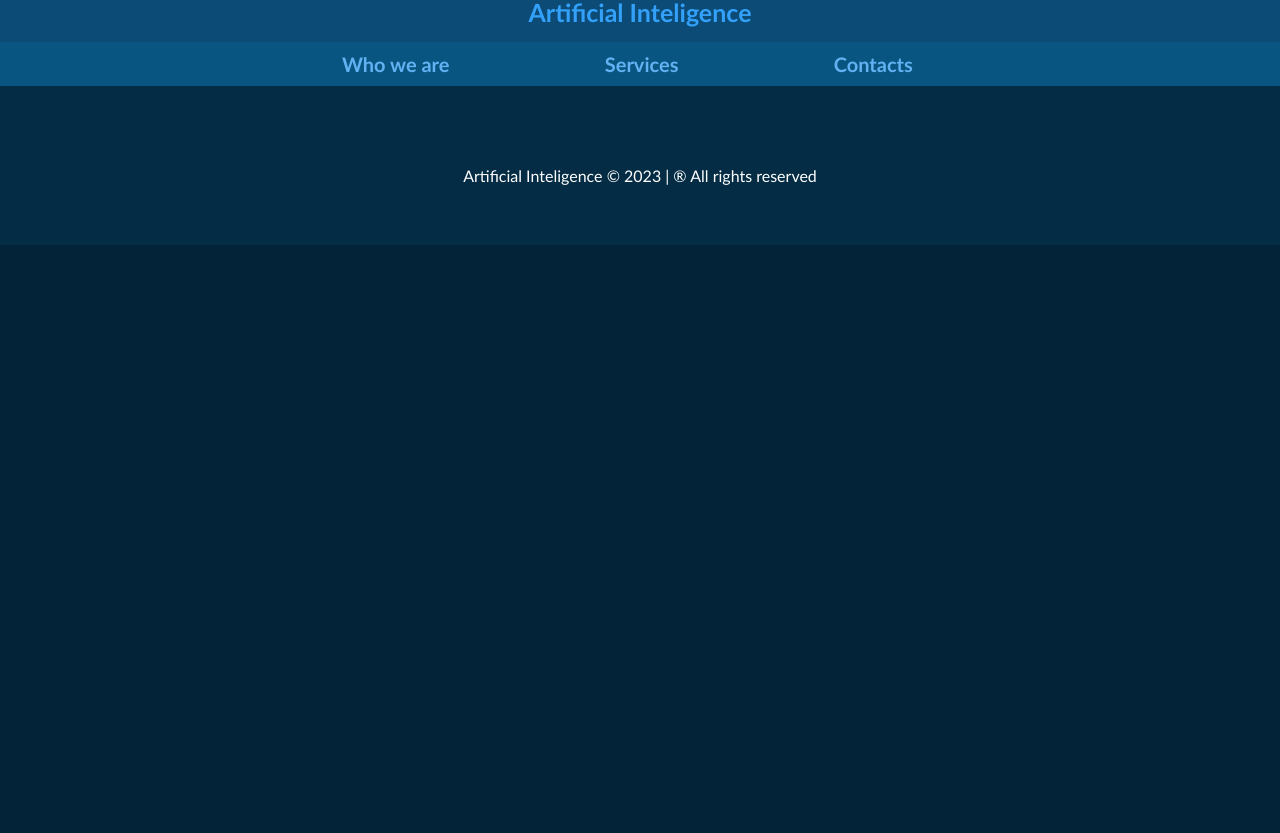
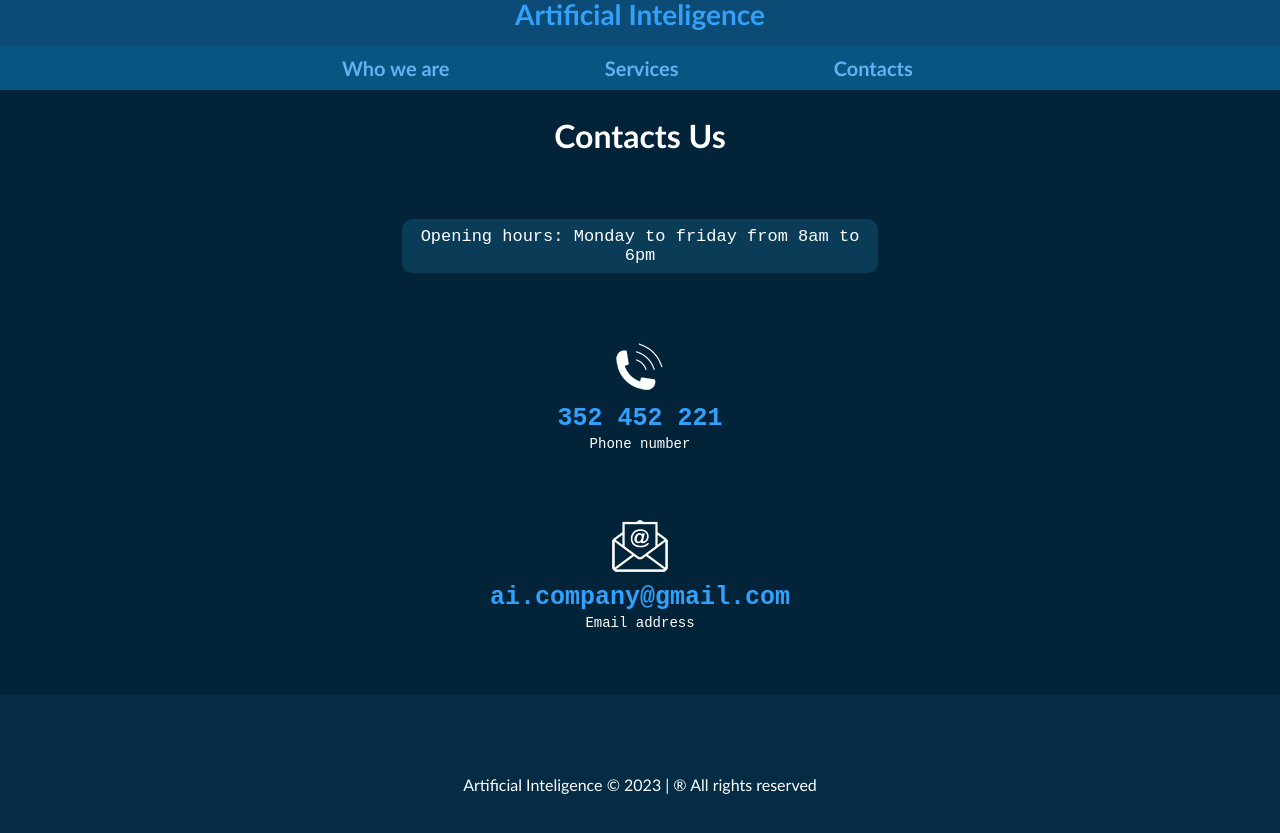
Before and after one commit to olamund0/web-projects, a plain HTML site: page website01/contacts.html in a window 1280 px wide. Shown: the part 105-938 px from the top of the page. Before the commit the page ends 800 px from the top, so only its background shows below. Drawn offline with Linux system fonts and the light colour scheme.

Commit message:
Upload contact page

```diff
--- a/website01/contacts.html
+++ b/website01/contacts.html
@@ -15,7 +15,7 @@
         <a href="index.html">
             <img src="imagens/logo_empresa.png" alt="Logo company" title="Artificial Inteligence"> <br>
         </a>
-        <b><a href="index.html" class="header-link">Artificial Inteligence </a></b>
+        <a href="index.html" class="header-link">Artificial Inteligence </a>
     </header>
 
     <nav class="nav-padding">
@@ -25,12 +25,24 @@
     </nav>
 
     <section>
-        <article>
+        <h1 class="h1-style">Contacts Us</h1>
+    </section>
 
+    <section>
+        <article class="hour">
+            <p>Opening hours: Monday to friday from 8am to 6pm</p>
         </article>
 
-        <article>
+        <article class="contact">
+            <img src="imagens/icon_phone.png" alt="Phone image">
+            <p class="contact-highlight">352 452 221</p>
+            <p>Phone number</p>
+        </article>
 
+        <article class="contact">
+            <img src="imagens/icon_email.png" alt="Phone image">
+            <p class="contact-highlight">ai.company@gmail.com</p>
+            <p>Email address</p>
         </article>
 
     </section>
--- a/website01/css/style.css
+++ b/website01/css/style.css
@@ -20,7 +20,7 @@ header {
 .header-link {
     color: rgb(51, 160, 250);
     text-decoration: none;
-    font-size: 25px;
+    font-size: 28px;
     font-weight: bolder;
 
 }
@@ -67,8 +67,8 @@ header {
 
 .info {
     text-align: center;
-    margin-top: 6%;
-    margin-bottom: 2%;
+    margin-top: 80px;
+    margin-bottom: 25px;
     font-family: monospace;
 }
 
@@ -78,7 +78,7 @@ header {
 }
 
 .button {
-    background-color: rgb(10, 100, 151);
+    background-color: rgb(11, 132, 207);
     padding: 11px;
     text-decoration: none;
     color: white;
@@ -101,26 +101,51 @@ footer {
     font-size: medium;
 }
 
-.h2-services {
+.h1-style {
     margin: 2%;
     margin-bottom: 5%;
     text-align: center;
-    font-size: 30px;
+    font-size: 32px;
 }
 
 .list-top {
     color: rgb(51, 160, 250);
-    font-size: large;
-    margin-left: 24%;
+    font-size: larger;
     font-weight: bolder;
+    margin-left: -40px;
 }
 
 li {
-    margin: 2%;
+    margin: 15px;
 }
 
 .lists {
-    margin: 1% 28%;
-    margin-bottom: 6.5%;
+    margin-left: 25%;
+    margin-bottom: 7%;
     font-size: 17px;
 }
+
+.hour {
+    background-color: rgb(10, 60, 88);
+    width: 36%;
+    text-align: center;
+    margin: 5% auto;
+    padding: 8px;
+    border-radius: 10px;
+    font-family: monospace;
+    font-size: 17px;
+}
+
+.contact {
+    text-align: center;
+    margin: 5% auto;
+    font-family: monospace;
+    font-size: 14px;
+}
+
+.contact-highlight {
+    margin: 3px;
+    font-size: 25px;
+    color: rgb(51, 160, 250);
+    font-weight: bolder;
+}
```
Also changed, not shown: website01/services.html (+3 -3 lines).
